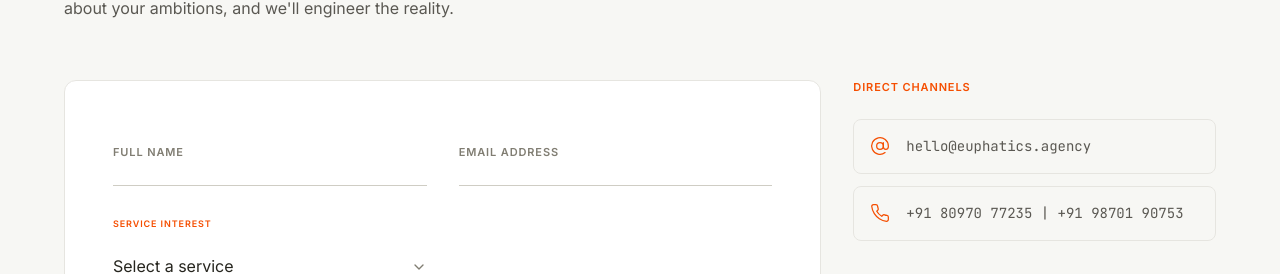
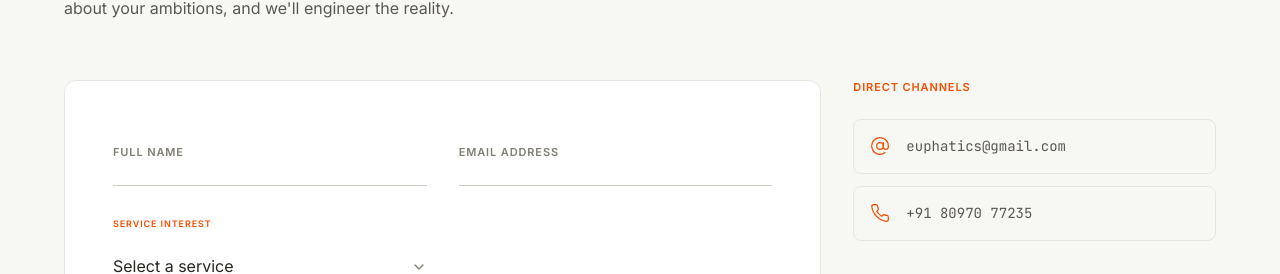
Before and after one commit to mujahiddxd/the-redsdigital, a Next.js app: page / in a window 1280 px wide. Shown: the part 8050-8324 px from the top of the page. Built offline with nearby package versions, Linux system fonts and the light colour scheme.

Commit message:
changes fixes

```diff
--- a/src/components/ContactSection.tsx
+++ b/src/components/ContactSection.tsx
@@ -254,7 +254,7 @@ export default function ContactSection() {
               <div className="flex flex-col gap-sm">
                 {/* Email */}
                 <a
-                  href="mailto:hello@euphatics.agency"
+                  href="mailto:euphatics@gmail.com"
                   className="group flex items-center gap-base p-base border border-hairline rounded-md hover:border-primary/40 transition-all duration-300 no-underline"
                   id="contact-email-link"
                 >
@@ -266,7 +266,7 @@ export default function ContactSection() {
                     <path d="M16 8v5a3 3 0 0 0 6 0v-1a10 10 0 1 0-3.92 7.94" />
                   </svg>
                   <span className="text-body-sm text-body group-hover:text-ink transition-colors duration-200" style={{ fontFamily: 'var(--font-mono)' }}>
-                    hello@euphatics.agency
+                    euphatics@gmail.com
                   </span>
                 </a>
 
@@ -284,7 +284,7 @@ export default function ContactSection() {
                     <path d="M22 16.92v3a2 2 0 0 1-2.18 2 19.79 19.79 0 0 1-8.63-3.07 19.5 19.5 0 0 1-6-6 19.79 19.79 0 0 1-3.07-8.67A2 2 0 0 1 4.11 2h3a2 2 0 0 1 2 1.72 12.84 12.84 0 0 0 .7 2.81 2 2 0 0 1-.45 2.11L8.09 9.91a16 16 0 0 0 6 6l1.27-1.27a2 2 0 0 1 2.11-.45 12.84 12.84 0 0 0 2.81.7A2 2 0 0 1 22 16.92z" />
                   </svg>
                   <span className="text-body-sm text-body group-hover:text-ink transition-colors duration-200" style={{ fontFamily: 'var(--font-mono)' }}>
-                    +91 80970 77235 | +91 98701 90753
+                    +91 80970 77235
                   </span>
                 </a>
               </div>
--- a/src/components/Footer.tsx
+++ b/src/components/Footer.tsx
@@ -30,7 +30,7 @@ const FOOTER_LINKS: Record<string, FooterLink[]> = {
   ],
   Contact: [
     { label: 'WhatsApp', href: 'https://wa.me/918097077235' },
-    { label: 'Email Us', href: 'mailto:hello@euphatics.agency' },
+    { label: 'Email Us', href: 'mailto:euphatics@gmail.com' },
     { label: '+91 80970 77235', href: 'https://wa.me/918097077235' },
   ],
 };
```
